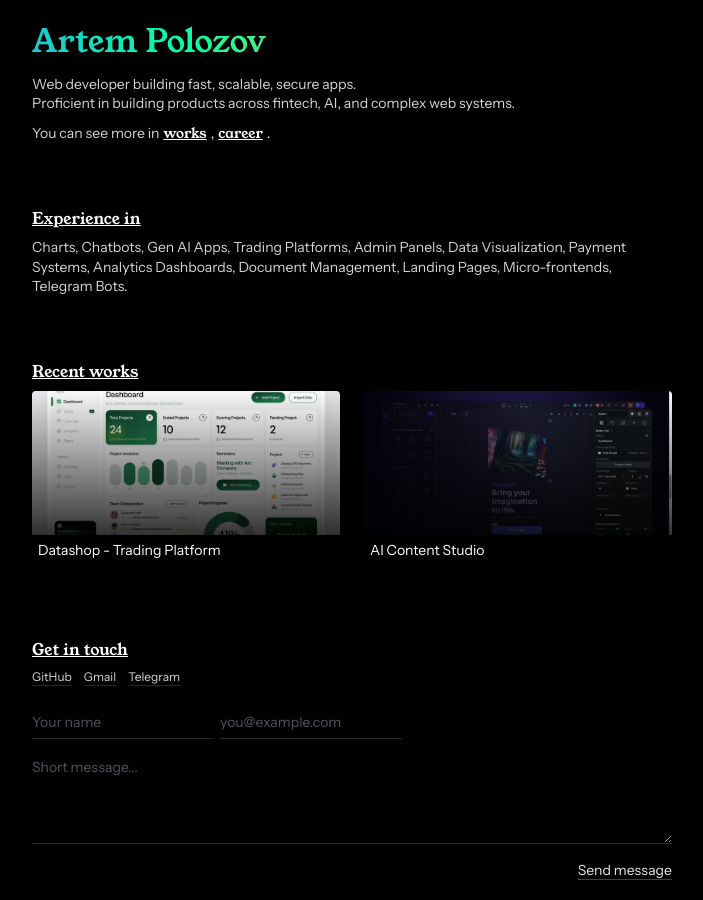
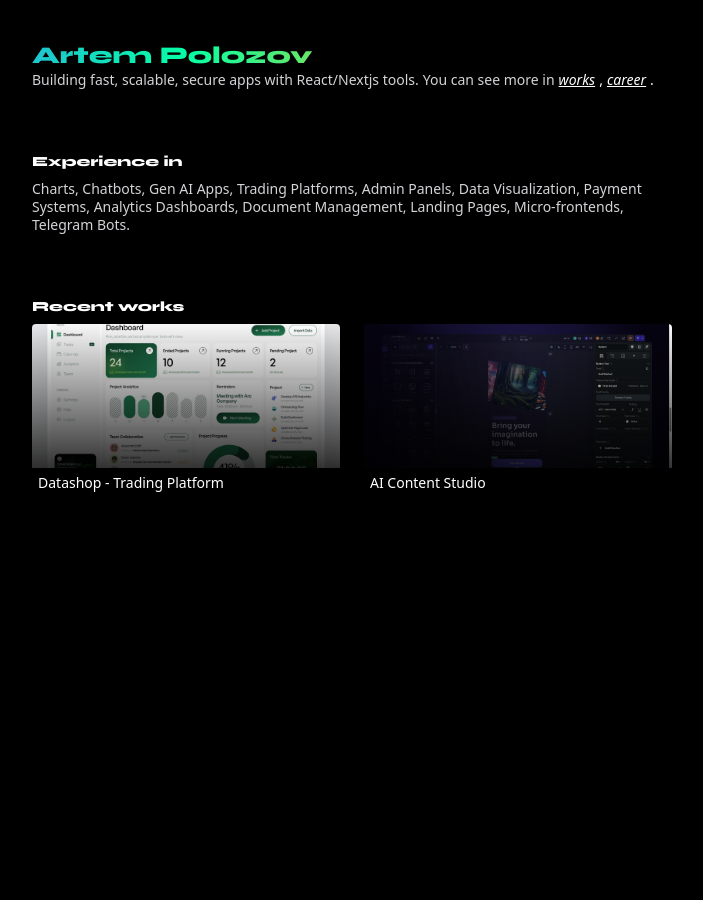
Before and after one commit to hpnssflw/ap, a Next.js app: page / in a window 1280 px wide. Shown: the whole page, without its empty margins (288-991 px from the left). After the commit the page ends 800 px from the top, so only its background shows below. Built offline with nearby package versions, Linux system fonts and the light colour scheme.

Commit message:
fix: new styles

```diff
--- a/app/components/Navigation.tsx
+++ b/app/components/Navigation.tsx
@@ -6,14 +6,14 @@ export default function Navigation() {
       <p className="text-zinc-300">You can see more in </p>
       <Link
         href="/#projects"
-        className="transition-colors hover:text-zinc-300 font-serif underline"
+        className="transition-colors hover:text-zinc-300 italic font-medium underline"
       >
         works
       </Link>
       <p>,</p>
       <Link
         href="/career"
-        className="transition-colors hover:text-zinc-300 font-serif underline"
+        className="transition-colors hover:text-zinc-300 italic font-medium underline"
       >
         career
       </Link>
--- a/app/globals.css
+++ b/app/globals.css
@@ -8,43 +8,47 @@
 @theme inline {
   --color-background: var(--background);
   --color-foreground: var(--foreground);
-  --font-sans: var(--font-instrument);
-  --font-serif: var(--font-young-serif);
+  --font-sans: var(--font-outfit);
+  --font-display: var(--font-syne);
 }
-
-
 
 body {
   background: var(--background-default);
   color: var(--typography-default);
   font-size: 14px;
-  font-weight: 100;
-  line-height: 1.4;
-  font-family: var(--font-instrument);
+  font-weight: 400;
+  line-height: 1.3;
+  font-family: var(--font-sans);
 }
 
 h1 {
   font-size: 32px;
   font-weight: 400;
-  font-family: var(--font-young-serif);
-  text-decoration: underline
+  font-family: var(--font-syne);
 }
 
 h2 {
-  font-size: 16px;
-  font-family: var(--font-young-serif);
-  text-decoration: underline;
+  font-size: 14px;
+  font-family: var(--font-syne);
+  font-weight: 800;
 }
 
 h3 {
   font-size: 18px;
-  font-family: var(--font-young-serif);
-  text-decoration: underline;
+  font-family: var(--font-syne);
 }
 
-
 .tech-gradient {
-  background: linear-gradient(90deg, #ff006e, #8338ec, #3a86ff, #06ffa5, #ffbe0b, #fb5607, #ff006e);
+  background: linear-gradient(
+    90deg,
+    #ff006e,
+    #8338ec,
+    #3a86ff,
+    #06ffa5,
+    #ffbe0b,
+    #fb5607,
+    #ff006e
+  );
   background-size: 300% 100%;
   -webkit-background-clip: text;
   -webkit-text-fill-color: transparent;
@@ -53,7 +57,8 @@ h3 {
 }
 
 @keyframes gradient-shift {
-  0%, 100% {
+  0%,
+  100% {
     background-position: 0% 50%;
   }
   50% {
--- a/app/layout.tsx
+++ b/app/layout.tsx
@@ -1,17 +1,15 @@
 import type { Metadata } from "next";
-import { Instrument_Sans, Young_Serif } from "next/font/google";
+import { Outfit, Syne } from "next/font/google";
 import "./globals.css";
 
-const instrumentSans = Instrument_Sans({
+const outfit = Outfit({
   subsets: ["latin"],
-  weight: ["400", "500", "600", "700"],
-  variable: "--font-instrument",
+  variable: "--font-outfit",
 });
 
-const youngSerif = Young_Serif({
+const syne = Syne({
   subsets: ["latin"],
-  weight: ["400"],
-  variable: "--font-young-serif",
+  variable: "--font-syne",
 });
 
 export const metadata: Metadata = {
@@ -27,7 +25,7 @@ export default function RootLayout({
   return (
     <html lang="en" className="dark">
       <body
-        className={`${instrumentSans.variable} ${youngSerif.variable} font-sans antialiased bg-black text-white`}
+        className={`${outfit.variable} ${syne.variable} font-sans antialiased bg-black text-white`}
       >
         {children}
       </body>
--- a/app/page.tsx
+++ b/app/page.tsx
@@ -35,16 +35,17 @@ export default function Home() {
         <header className="w-full"></header>
 
         <main className="flex flex-col gap-16 relative">
-          <div className="flex flex-col gap-2.5 ">
-            <h1 className=" tech-gradient ">Artem Polozov</h1>
+          <div className="flex flex-col ">
+            <span className="tech-gradient font-extrabold font-display text-[24px] mt-5">
+              Artem Polozov
+            </span>
+            <div className="flex flex-col md:flex-row gap-1">
+              <p className="text-zinc-300">
+                Building fast, scalable, secure apps with React/Nextjs tools.
+              </p>
 
-            <p className="text-zinc-300">
-              Web developer building fast, scalable, secure apps. <br />
-              Proficient in building products across fintech, AI, and complex
-              web systems.
-            </p>
-
-            <Navigation />
+              <Navigation />
+            </div>
           </div>
 
           <div className="flex flex-col">
@@ -71,7 +72,7 @@ export default function Home() {
             </div>
           </section>
 
-          <section id="contact">
+          {/* <section id="contact">
             <h2 className="w-fit mr-1 text-white">Get in touch</h2>
 
             <div className="mt-2 flex flex-wrap gap-3">
@@ -145,7 +146,7 @@ export default function Home() {
                 </button>
               </div>
             </form>
-          </section>
+          </section> */}
         </main>
       </div>
     </div>
```
